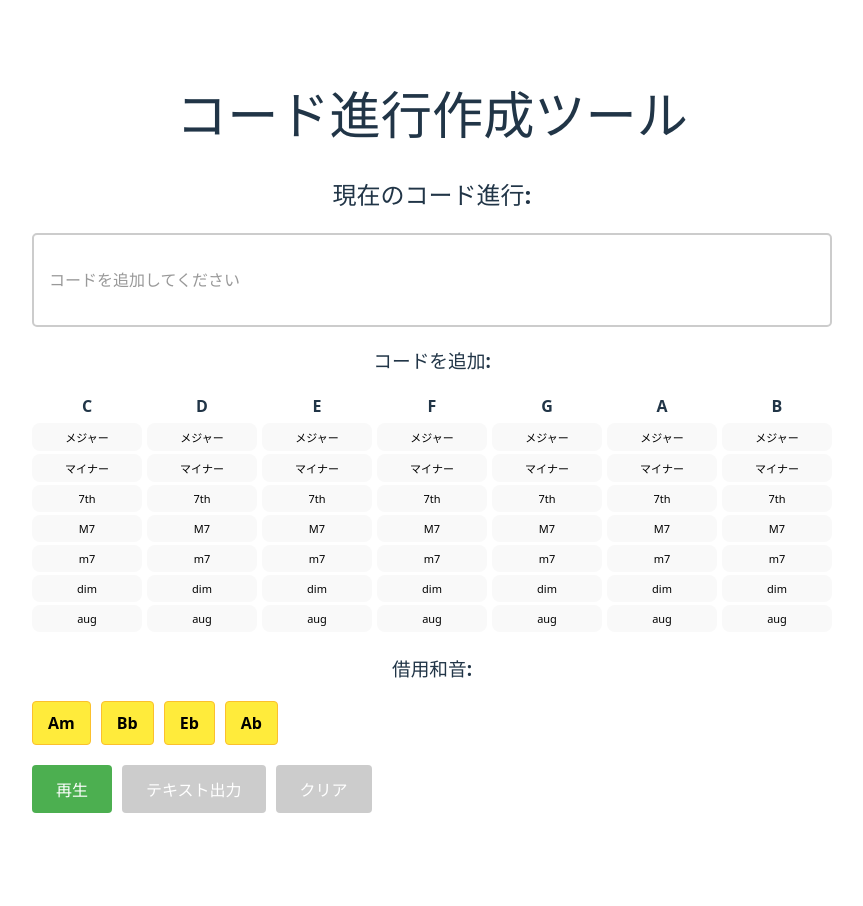
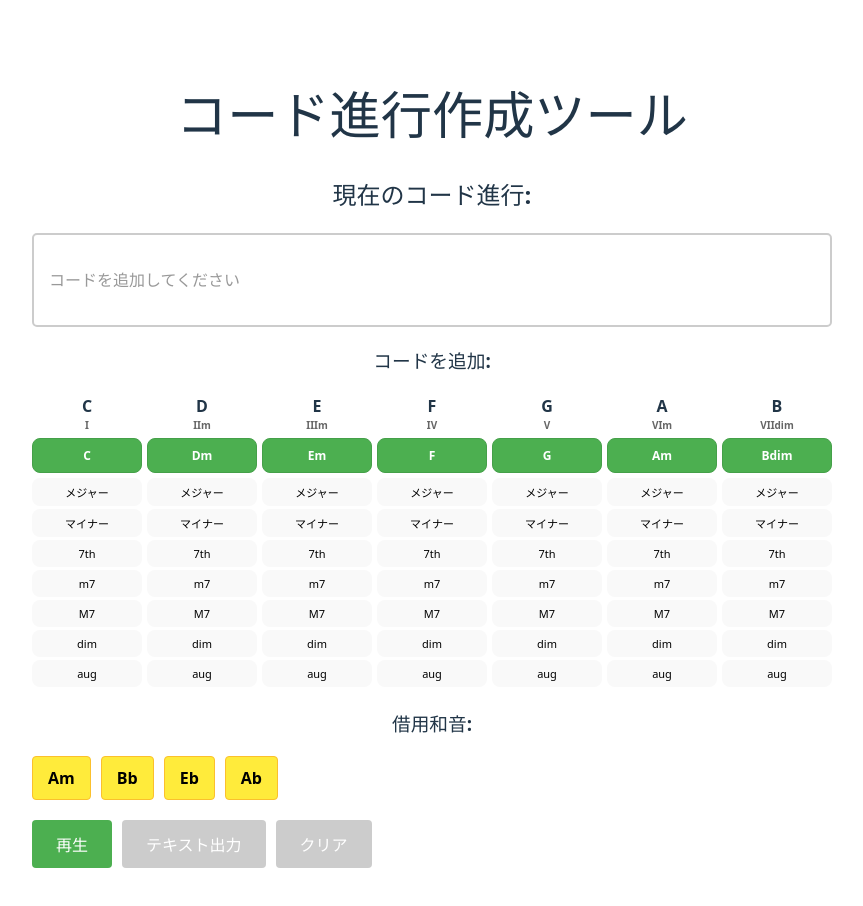
Before and after one commit to hashrock/20251024-chord-cc, a React (Vite) app: page / in a window 1280 px wide. Shown: the top 906 px of the page, without its empty margins (208-1071 px from the left). Before the commit the page ends 865 px from the top, so only its background shows below. Built offline with nearby package versions, Linux system fonts and the light colour scheme.

Commit message:
App.tsxのコードを整理し、音名順のルートとコードの品質を明確にしました。また、音を鳴らす機能を追加しました。CUSH_CHORD.mdを新規作成し、Cush Chordsの理論をまとめました。

```diff
--- a/src/App.tsx
+++ b/src/App.tsx
@@ -11,13 +11,22 @@ function App() {
   const [chords, setChords] = useState<Chord[]>([])
   const [isPlaying, setIsPlaying] = useState(false)
 
-  const roots = ['C', 'D', 'E', 'F', 'G', 'A', 'B']
+  // 音名順に並べる
+  const roots = [
+    { note: 'C', degree: 'I', diatonic: '' },      // メジャー
+    { note: 'D', degree: 'IIm', diatonic: 'm' },   // マイナー
+    { note: 'E', degree: 'IIIm', diatonic: 'm' },  // マイナー
+    { note: 'F', degree: 'IV', diatonic: '' },     // メジャー
+    { note: 'G', degree: 'V', diatonic: '' },      // メジャー
+    { note: 'A', degree: 'VIm', diatonic: 'm' },   // マイナー
+    { note: 'B', degree: 'VIIdim', diatonic: 'dim' }, // ディミニッシュ
+  ]
   const qualities = [
     { label: 'メジャー', value: '' },
     { label: 'マイナー', value: 'm' },
     { label: '7th', value: '7' },
+    { label: 'm7', value: 'm7' },
     { label: 'M7', value: 'M7' },
-    { label: 'm7', value: 'm7' },
     { label: 'dim', value: 'dim' },
     { label: 'aug', value: 'aug' },
   ]
@@ -31,6 +40,32 @@ function App() {
 
   const addChord = (root: string, quality: string, isBorrowed = false) => {
     setChords([...chords, { root, quality, isBorrowed }])
+    // ボタンを押したときに音を鳴らす
+    playSingleChord({ root, quality, isBorrowed })
+  }
+
+  const playSingleChord = (chord: Chord) => {
+    const audioContext = new AudioContext()
+    const frequencies = getChordFrequencies(chord)
+    const startTime = audioContext.currentTime
+    const duration = 0.5
+
+    frequencies.forEach(freq => {
+      const oscillator = audioContext.createOscillator()
+      const gainNode = audioContext.createGain()
+
+      oscillator.type = 'sine'
+      oscillator.frequency.value = freq
+
+      gainNode.gain.setValueAtTime(0.15, startTime)
+      gainNode.gain.exponentialRampToValueAtTime(0.01, startTime + duration)
+
+      oscillator.connect(gainNode)
+      gainNode.connect(audioContext.destination)
+
+      oscillator.start(startTime)
+      oscillator.stop(startTime + duration)
+    })
   }
 
   const removeChord = (index: number) => {
@@ -172,12 +207,32 @@ function App() {
         <h3>コードを追加:</h3>
         <div style={{ display: 'grid', gridTemplateColumns: 'repeat(7, 1fr)', gap: '5px', marginBottom: '10px' }}>
           {roots.map(root => (
-            <div key={root}>
-              <div style={{ fontWeight: 'bold', marginBottom: '5px', textAlign: 'center' }}>{root}</div>
+            <div key={root.note}>
+              <div style={{ fontWeight: 'bold', marginBottom: '5px', textAlign: 'center' }}>
+                {root.note}
+                <div style={{ fontSize: '10px', color: '#666' }}>{root.degree}</div>
+              </div>
+              {/* スケールに合った基本コード */}
+              <button
+                onClick={() => addChord(root.note, root.diatonic)}
+                style={{
+                  width: '100%',
+                  padding: '8px 2px',
+                  marginBottom: '5px',
+                  fontSize: '12px',
+                  cursor: 'pointer',
+                  background: '#4caf50',
+                  color: 'white',
+                  border: '1px solid #45a049',
+                  fontWeight: 'bold'
+                }}
+              >
+                {root.note}{root.diatonic}
+              </button>
               {qualities.map(quality => (
                 <button
-                  key={`${root}-${quality.value}`}
-                  onClick={() => addChord(root, quality.value)}
+                  key={`${root.note}-${quality.value}`}
+                  onClick={() => addChord(root.note, quality.value)}
                   style={{
                     width: '100%',
                     padding: '5px 2px',
```
Also changed, not shown: 1 other file (tests, documents, lock files or other folders).
